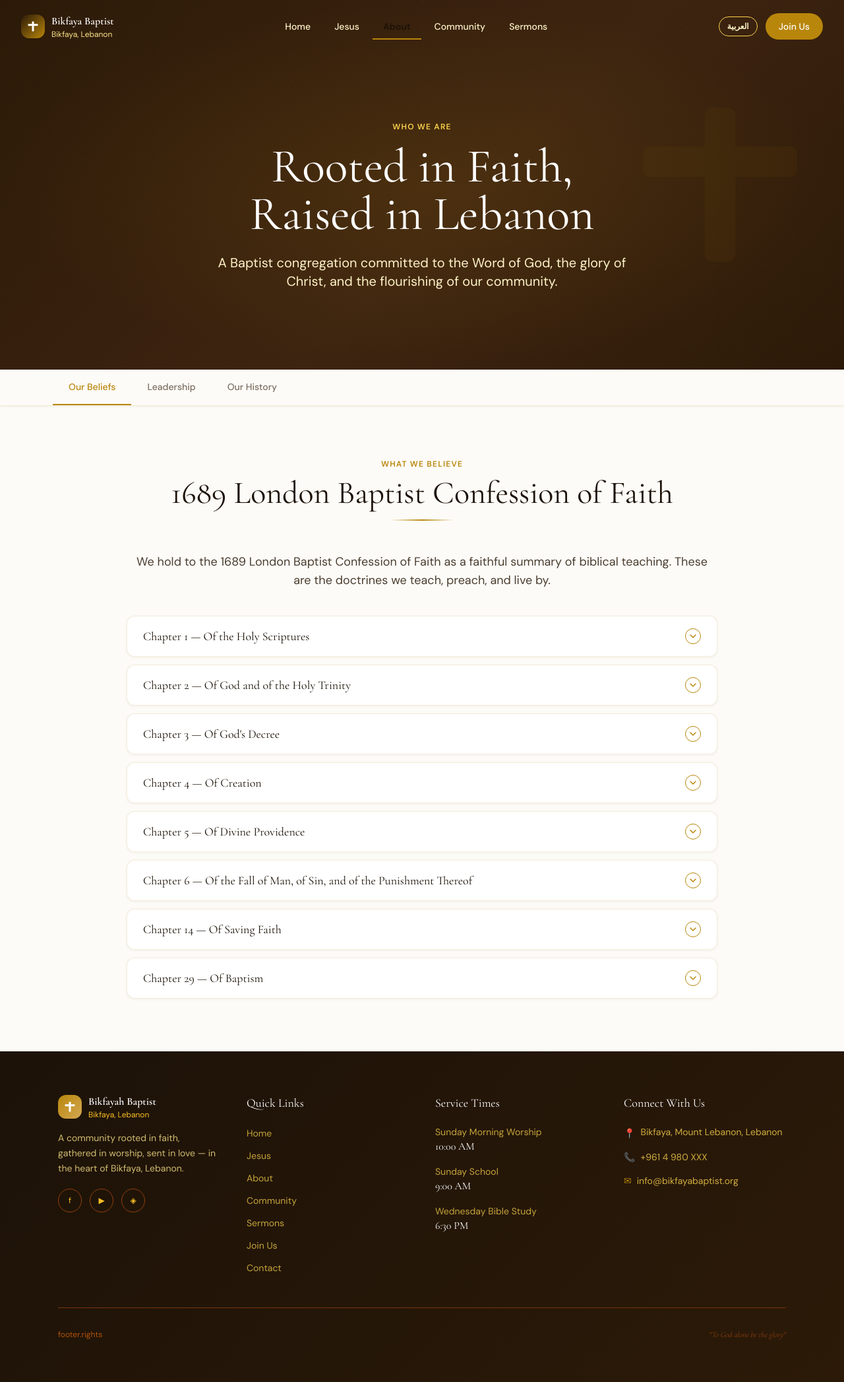
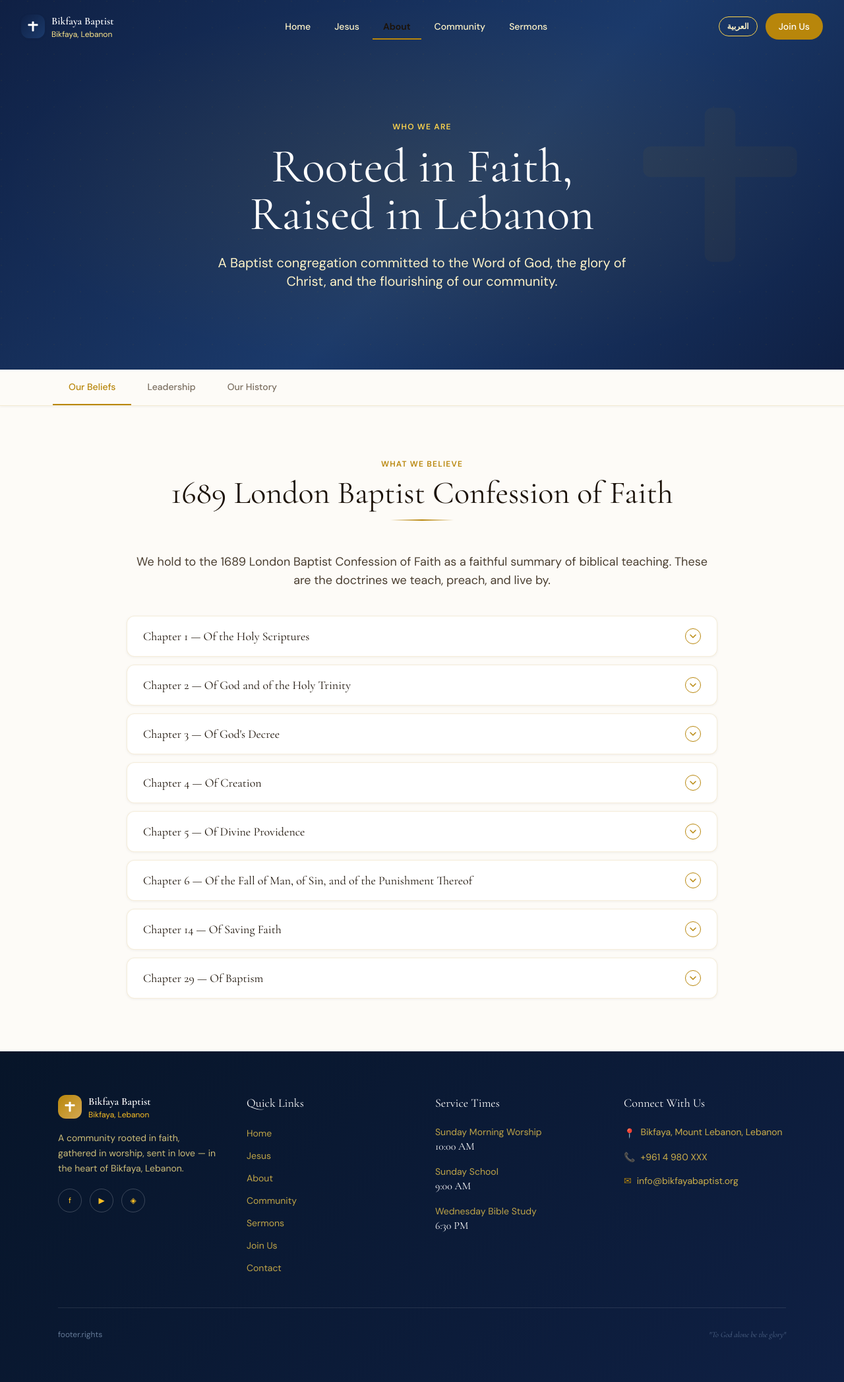
Before and after one commit to Zenithcreativesteam/bikfayah-church, a Next.js app: page /en/about in a window 1280 px wide. Shown: the whole page at 66% size. Built offline with nearby package versions, Linux system fonts and the light colour scheme.

Commit message:
Full navy blue palette — replace all brown/dark tones with deep navy across every component and config

```diff
--- a/app/[locale]/community/page.tsx
+++ b/app/[locale]/community/page.tsx
@@ -55,7 +55,7 @@ function CommunityContent({ locale }: { locale: string }) {
           <RevealOnScroll direction="left">
             <div
               className="rounded-3xl h-64 flex items-center justify-center shadow-warm-lg order-2 md:order-1"
-              style={{ background: 'linear-gradient(135deg, #2C1A08, #3D2410)' }}
+              style={{ background: 'linear-gradient(135deg, #0F2044, #1B3A6B)' }}
             >
               <p className="font-serif text-white italic text-xl px-8 text-center">
                 "Your word is a lamp to my feet"
--- a/app/[locale]/join-us/page.tsx
+++ b/app/[locale]/join-us/page.tsx
@@ -145,7 +145,7 @@ export default async function JoinUsPage({ params: { locale } }: { params: { loc
         className="py-20 px-6 relative bg-cover bg-center"
         style={familiesImageUrl
           ? { backgroundImage: `linear-gradient(rgba(28,18,8,0.75), rgba(28,18,8,0.75)), url(${familiesImageUrl})` }
-          : { background: 'linear-gradient(135deg, #2C1A08, #3D2410)' }}
+          : { background: 'linear-gradient(135deg, #0F2044, #1B3A6B)' }}
       >
         <div className="container-church max-w-3xl text-center relative z-10">
           <RevealOnScroll>
--- a/app/[locale]/page.tsx
+++ b/app/[locale]/page.tsx
@@ -106,7 +106,7 @@ export default async function HomePage({ params: { locale } }: { params: { local
             {welcomeImageUrl ? (
               <img src={welcomeImageUrl} alt="Welcome" className="rounded-3xl shadow-warm-lg w-full h-80 object-cover" />
             ) : (
-              <div className="relative rounded-3xl overflow-hidden shadow-warm-lg flex items-center justify-center min-h-80" style={{ background: 'linear-gradient(135deg, #2C1A08, #3D2410)' }}>
+              <div className="relative rounded-3xl overflow-hidden shadow-warm-lg flex items-center justify-center min-h-80" style={{ background: 'linear-gradient(135deg, #0F2044, #1B3A6B)' }}>
                 <div className="text-center p-10 text-amber-100">
                   <p className="font-serif italic text-2xl mb-4 leading-relaxed">"{welcomeQuote}"</p>
                   <p className="label-gold text-amber-400">— Psalm 34:8</p>
@@ -168,7 +168,7 @@ export default async function HomePage({ params: { locale } }: { params: { local
       </section>
 
       {/* ── Gospel CTA ── */}
-      <section className="py-24 px-6 relative overflow-hidden" style={{ background: 'linear-gradient(135deg, #2C1A08 0%, #3D2410 100%)' }}>
+      <section className="py-24 px-6 relative overflow-hidden" style={{ background: 'linear-gradient(135deg, #0F2044 0%, #1B3A6B 100%)' }}>
         <div className="absolute inset-0 opacity-5" style={{ backgroundImage: 'radial-gradient(circle at 2px 2px, #B8860B 1px, transparent 0)', backgroundSize: '40px 40px' }} />
         <div className="container-church relative z-10 text-center">
           <RevealOnScroll>
--- a/app/[locale]/sermons/[slug]/page.tsx
+++ b/app/[locale]/sermons/[slug]/page.tsx
@@ -47,7 +47,7 @@ export default async function SermonDetailPage({ params: { locale, slug } }: Pro
       {/* Hero */}
       <section
         className="pt-36 pb-16 px-6 relative overflow-hidden"
-        style={{ background: 'linear-gradient(135deg, #2C1A08 0%, #3D2410 100%)' }}
+        style={{ background: 'linear-gradient(135deg, #0F2044 0%, #1B3A6B 100%)' }}
       >
         <div className="container-church max-w-4xl relative z-10">
           <Link href={`/${locale}/sermons`} className="text-amber-400 text-sm hover:text-amber-200 transition-colors mb-6 inline-block">
--- a/components/Footer.tsx
+++ b/components/Footer.tsx
@@ -20,7 +20,7 @@ export default function Footer() {
   ];
 
   return (
-    <footer style={{ background: 'linear-gradient(135deg, #1C1208 0%, #2C1A08 100%)' }}>
+    <footer style={{ background: 'linear-gradient(135deg, #071529 0%, #0F2044 100%)' }}>
       <div className="max-w-6xl mx-auto px-6 py-16">
         <div className="grid grid-cols-1 md:grid-cols-2 lg:grid-cols-4 gap-10">
           {/* Brand column */}
@@ -30,7 +30,7 @@ export default function Footer() {
                 <CrossIcon size={18} color="white" />
               </div>
               <div>
-                <p className="font-serif text-white font-semibold">Bikfayah Baptist</p>
+                <p className="font-serif text-white font-semibold">Bikfaya Baptist</p>
                 <p className="text-amber-400 text-xs">Bikfaya, Lebanon</p>
               </div>
             </div>
@@ -46,7 +46,7 @@ export default function Footer() {
                   key={s.label}
                   href={s.href}
                   aria-label={s.label}
-                  className="w-9 h-9 rounded-full border border-amber-800 flex items-center justify-center text-amber-400 text-xs hover:border-gold hover:text-gold transition-colors"
+                  className="w-9 h-9 rounded-full border border-white/20 flex items-center justify-center text-amber-400 text-xs hover:border-gold hover:text-gold transition-colors"
                 >
                   {s.icon}
                 </a>
@@ -106,11 +106,11 @@ export default function Footer() {
         </div>
 
         {/* Divider */}
-        <div className="mt-12 pt-8 border-t border-amber-900 flex flex-col md:flex-row items-center justify-between gap-4">
-          <p className="text-amber-700 text-xs text-center">
+        <div className="mt-12 pt-8 border-t border-white/10 flex flex-col md:flex-row items-center justify-between gap-4">
+          <p className="text-blue-200/50 text-xs text-center">
             {t('rights').replace('{year}', String(year))}
           </p>
-          <p className="text-amber-800 text-xs italic font-serif">
+          <p className="text-blue-200/40 text-xs italic font-serif">
             "To God alone be the glory"
           </p>
         </div>
--- a/components/HeroSection.tsx
+++ b/components/HeroSection.tsx
@@ -30,7 +30,7 @@ export default function HeroSection({
       style={{
         background: backgroundImageUrl
           ? undefined
-          : 'linear-gradient(135deg, #2C1A08 0%, #3D2410 55%, #2C1A08 100%)',
+          : 'linear-gradient(135deg, #0F2044 0%, #1B3A6B 55%, #0F2044 100%)',
       }}
     >
       {/* Background image */}
@@ -43,7 +43,7 @@ export default function HeroSection({
           {/* Dark overlay over image */}
           <div
             className="absolute inset-0"
-            style={{ background: `#1C1208${overlayAlpha}` }}
+            style={{ background: `#0D1F3C${overlayAlpha}` }}
           />
         </>
       )}
--- a/components/Navbar.tsx
+++ b/components/Navbar.tsx
@@ -54,7 +54,7 @@ export default function Navbar() {
             <Link href={`/${locale}`} className="flex items-center gap-2.5 group flex-shrink-0">
               <div
                 className="w-9 h-9 rounded-xl flex items-center justify-center shadow-warm-sm transition-all group-hover:scale-105"
-                style={{ background: 'linear-gradient(135deg, #2C1A08, #B8860B)' }}
+                style={{ background: 'linear-gradient(135deg, #0F2044, #1B3A6B)' }}
               >
                 <CrossIcon size={18} color="white" />
               </div>
@@ -134,7 +134,7 @@ export default function Navbar() {
             exit={{ opacity: 0, x: '100%' }}
             transition={{ duration: 0.35, ease: [0.22, 1, 0.36, 1] }}
             className="fixed inset-0 z-40 flex flex-col"
-            style={{ background: 'linear-gradient(135deg, #2C1A08, #3D2410)' }}
+            style={{ background: 'linear-gradient(135deg, #071529, #0F2044)' }}
           >
             <div className="flex-1 flex flex-col items-center justify-center gap-6 p-8">
               {navKeys.map((key, i) => (
--- a/sanity/schemas/siteSettings.ts
+++ b/sanity/schemas/siteSettings.ts
@@ -22,9 +22,9 @@ export default defineType({
 
     // ── Colors ──
     defineField({ name: 'colorGold', title: 'Gold Accent Color', type: 'string', group: 'colors', initialValue: '#B8860B', description: 'Hex color, e.g. #B8860B' }),
-    defineField({ name: 'colorHeroDark', title: 'Hero Background Color', type: 'string', group: 'colors', initialValue: '#2C1A08' }),
+    defineField({ name: 'colorHeroDark', title: 'Hero Background Color', type: 'string', group: 'colors', initialValue: '#0F2044' }),
     defineField({ name: 'colorPageBg', title: 'Page Background Color', type: 'string', group: 'colors', initialValue: '#FDFBF7' }),
-    defineField({ name: 'colorTextPrimary', title: 'Primary Text Color', type: 'string', group: 'colors', initialValue: '#1C1208' }),
+    defineField({ name: 'colorTextPrimary', title: 'Primary Text Color', type: 'string', group: 'colors', initialValue: '#0D1F3C' }),
 
     // ── Contact ──
     defineField({ name: 'address', title: 'Address (English)', type: 'string', group: 'contact' }),
--- a/styles/globals.css
+++ b/styles/globals.css
@@ -126,7 +126,7 @@
   /* Timeline */
   .timeline-line {
     @apply absolute left-1/2 top-0 bottom-0 w-0.5 -translate-x-1/2;
-    background: linear-gradient(to bottom, transparent, #B8860B 10%, #B8860B 90%, transparent);
+    background: linear-gradient(to bottom, transparent, #1B3A6B 10%, #1B3A6B 90%, transparent);
   }
 }
 
--- a/tailwind.config.ts
+++ b/tailwind.config.ts
@@ -15,16 +15,16 @@ const config: Config = {
         'parchment-light': '#F7F0E4',
         'honey-light': '#FDF3DC',
         'honey': '#F0E4C0',
-        // Text
-        'brown-deep': '#1C1208',
-        'brown-mid': '#4A3E30',
-        'brown-muted': '#7A6E60',
+        // Text (navy-based)
+        'brown-deep': '#0D1F3C',
+        'brown-mid': '#1E3A5F',
+        'brown-muted': '#5B7FA6',
         // Accent
         'gold': '#B8860B',
         'gold-light': 'rgba(184,134,11,0.15)',
-        // Hero
-        'hero-dark': '#2C1A08',
-        'hero-darker': '#3D2410',
+        // Hero / dark backgrounds (navy)
+        'hero-dark': '#0F2044',
+        'hero-darker': '#071529',
         // Navy blue palette
         'navy-deep': '#0F2044',
         'navy': '#1B3A6B',
@@ -38,14 +38,14 @@ const config: Config = {
         arabic: ['Amiri', 'serif'],
       },
       boxShadow: {
-        'warm-sm': '0 1px 4px rgba(28,18,8,0.06)',
-        'warm': '0 2px 12px rgba(28,18,8,0.07)',
-        'warm-md': '0 4px 24px rgba(28,18,8,0.10)',
-        'warm-lg': '0 8px 48px rgba(28,18,8,0.13)',
+        'warm-sm': '0 1px 4px rgba(13,31,60,0.07)',
+        'warm': '0 2px 12px rgba(13,31,60,0.09)',
+        'warm-md': '0 4px 24px rgba(13,31,60,0.12)',
+        'warm-lg': '0 8px 48px rgba(13,31,60,0.15)',
       },
       backgroundImage: {
         'honey-gradient': 'linear-gradient(135deg, #FDF3DC 0%, #F0E4C0 100%)',
-        'hero-gradient': 'linear-gradient(135deg, #2C1A08 0%, #3D2410 100%)',
+        'hero-gradient': 'linear-gradient(135deg, #0F2044 0%, #1B3A6B 100%)',
         'gold-divider': 'linear-gradient(90deg, transparent, #B8860B, transparent)',
       },
     },
```
